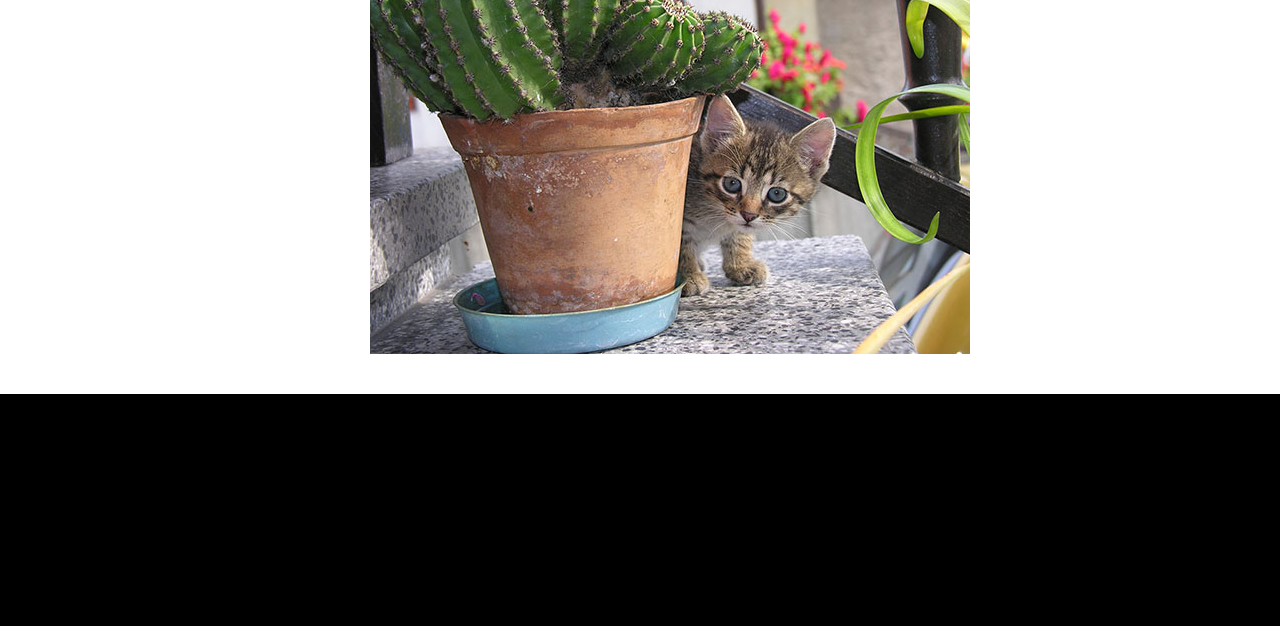
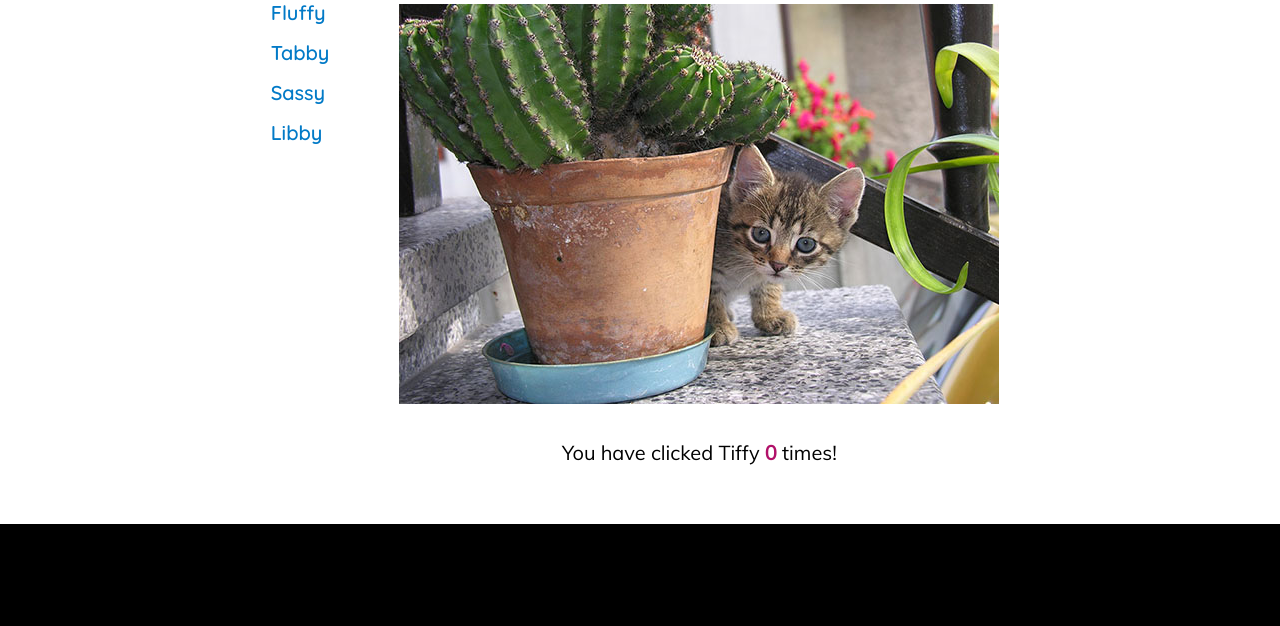
Before and after one commit to webandtonic/UdacityCatClickerProject, a website: page index.html in a window 1280 px wide. Shown: the part 174-800 px from the top of the page. Drawn offline with Linux system fonts and the light colour scheme.

Commit message:
added styles

```diff
--- a/sass/styles.scss
+++ b/sass/styles.scss
@@ -47,7 +47,7 @@ h2, h3, h4, h5, h6 {
 a {
 	font-family: Quicksand, "Lucida Sans Unicode", Arial, sans-serif;
 	text-decoration: none;
-	color: $lightgreen;
+	color: $blue;
 }
 
 img {
@@ -66,21 +66,26 @@ main {
 	color: #000;
 	padding: 20px;
 	display: flex;
-	justify-content: space-around;
+	justify-content: center;
 
 	aside {
-
+		display: flex;
+		flex-direction: column;
+		padding: 20px;
 	}
 
-	section {
+	article {
 		display: flex;
 		flex-direction: column;
 		justify-content: space-between;
 		align-items: center;
+		padding: 20px;
 	}
 }
 
-
+a {
+	padding: 10px;
+}
 
 p {
 	padding: 20px;
```
Also changed, not shown: styles/styles.css.
